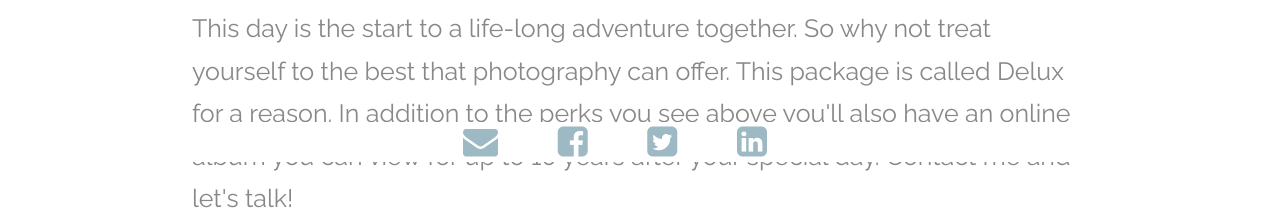
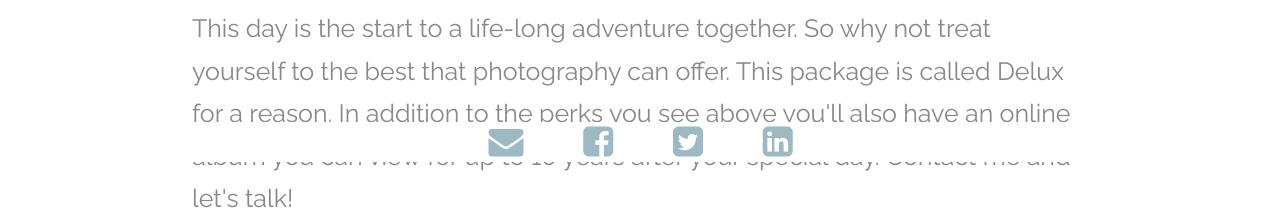
Before and after one commit to Jschillinger25/MJ-Photography, a website: page delux.html in a window 1280 px wide. Shown: the part 638-861 px from the top of the page. Drawn offline with Linux system fonts and the light colour scheme.

Commit message:
linking up mail icons

```diff
--- a/css/details.css
+++ b/css/details.css
@@ -154,6 +154,7 @@ h3{
    font-size:35px;
    color:rgba(60,115,137,.5);
    margin-top:20%;
+   margin-left:2%;
 }
 
 .icon-footer-row{
--- a/delux.html
+++ b/delux.html
@@ -59,8 +59,8 @@
     <a href ="index.html#contact-top"><button>Contact</button></a>
     </div>
     <div class ="footer column full">
-      <div class="icon-footer-row column full">
-            <i class="fa fa-envelope"></i>
+       <div class="icon-footer-row column full">
+            <a href = "index.html#contact-top"><i class="fa fa-envelope"></i></a>
             <i class="fa fa-facebook-square"></i>
             <i class="fa fa-twitter-square"></i>
             <i class="fa fa-linkedin-square"></i>
```
Also changed, not shown: details.html (+1 -1 lines), engagement.html (+1 -1 lines), index.html (+1 -1 lines), package/asian_portfolio.html (+1 -0 lines).
